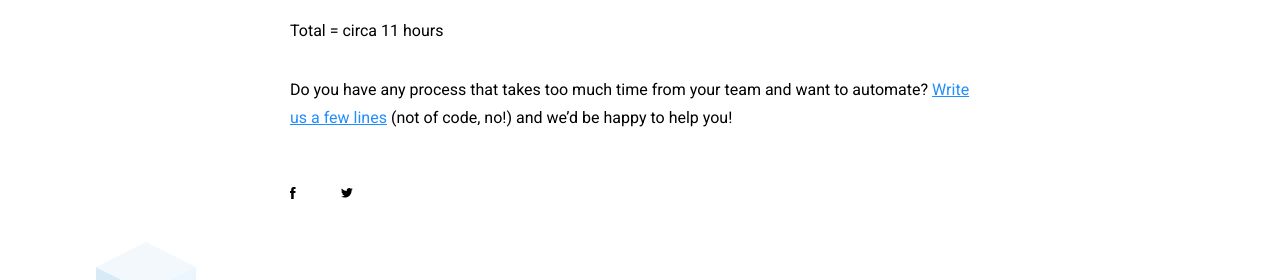
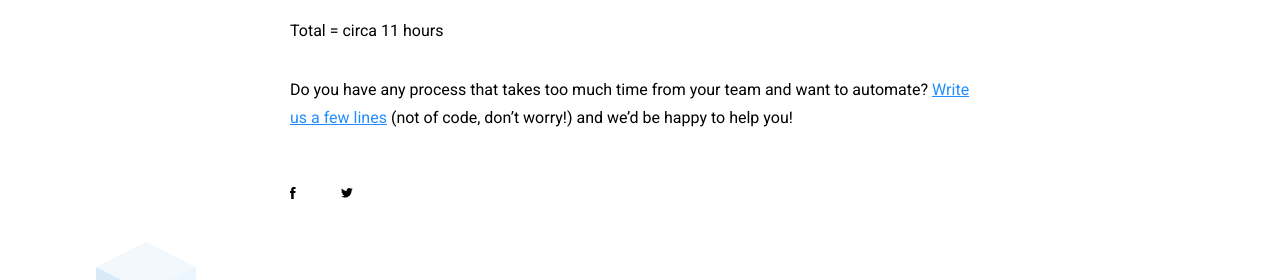
Before and after one commit to keboola/blog, a Jekyll site: the page built from _posts/2018-10-10-how-keboola-switched-to-automatic-invoicing.md, in a window 1280 px wide and 900 px high, scrolled down 5073 px. Shown: the part 152-432 px from the top of the window. Built offline with Jekyll 4.4.1, drawn with Linux system fonts in a browser that asks for light colours; nearby versions of some CDN libraries.

Commit message:
Update from Forestry.io - Updated 2018-10-10-how-keboola-switched-to-automatic-invoicing.md

```diff
--- a/_posts/2018-10-10-how-keboola-switched-to-automatic-invoicing.md
+++ b/_posts/2018-10-10-how-keboola-switched-to-automatic-invoicing.md
@@ -73,4 +73,4 @@ Saving our colleague’s time, enabled her to spend time on more interesting thi
 
 Total = circa 11 hours
 
-Do you have any process that takes too much time from your team and want to automate? [Write us a few lines](mailto:info@keboola.com) (not of code, no!) and we’d be happy to help you!
+Do you have any process that takes too much time from your team and want to automate? [Write us a few lines](mailto:info@keboola.com) (not of code, don't worry!) and we’d be happy to help you!
```
